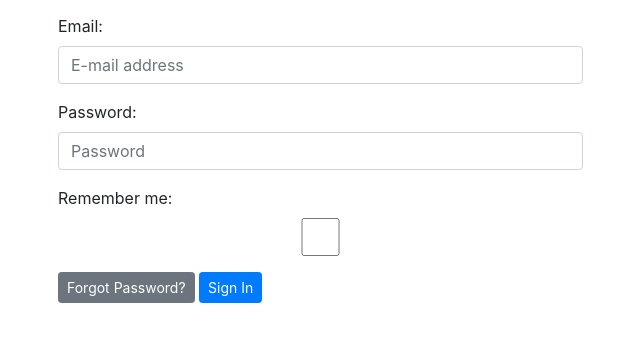
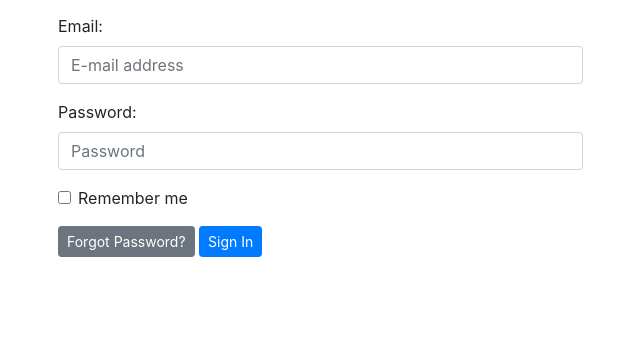
Before and after one commit to cody-scott/JJE_App, a Django app: page /accounts/login/ in a window 1280 px wide. Shown: the part 208-550 px from the top of the page, without its empty margins (42-682 px from the left). Run offline with Django 3.2, Linux system fonts and the light colour scheme; parts of the project's set-up code (start-up, migrations or seed data) failed here and were passed over; some libraries are stand-ins or nearby versions.

Commit message:
checkbox fix

```diff
--- a/templates/account/login.html
+++ b/templates/account/login.html
@@ -57,15 +57,13 @@
                     {{ form.password|attr:"class:form-control"}}
                 </div>
             </div>
-            <div class="row form-group">
+            <div class="row form-group form-check">
                 <div class="col-lg-6">
                     {{ form.remember.errors }}
-                    <label for="{{ form.remember.id_for_label }}">Remember me:</label>
-                    {{ form.remember|attr:"class:form-control"}}
+                    {{ form.remember|attr:"class:form-check-input"}}
+                    <label for="{{ form.remember.id_for_label }}" class="form-check-label">Remember me</label>
                 </div>
             </div>
-
-
 
             {% if redirect_field_value %}
                 <input type="hidden" name="{{ redirect_field_name }}" value="{{ redirect_field_value }}" />
```
